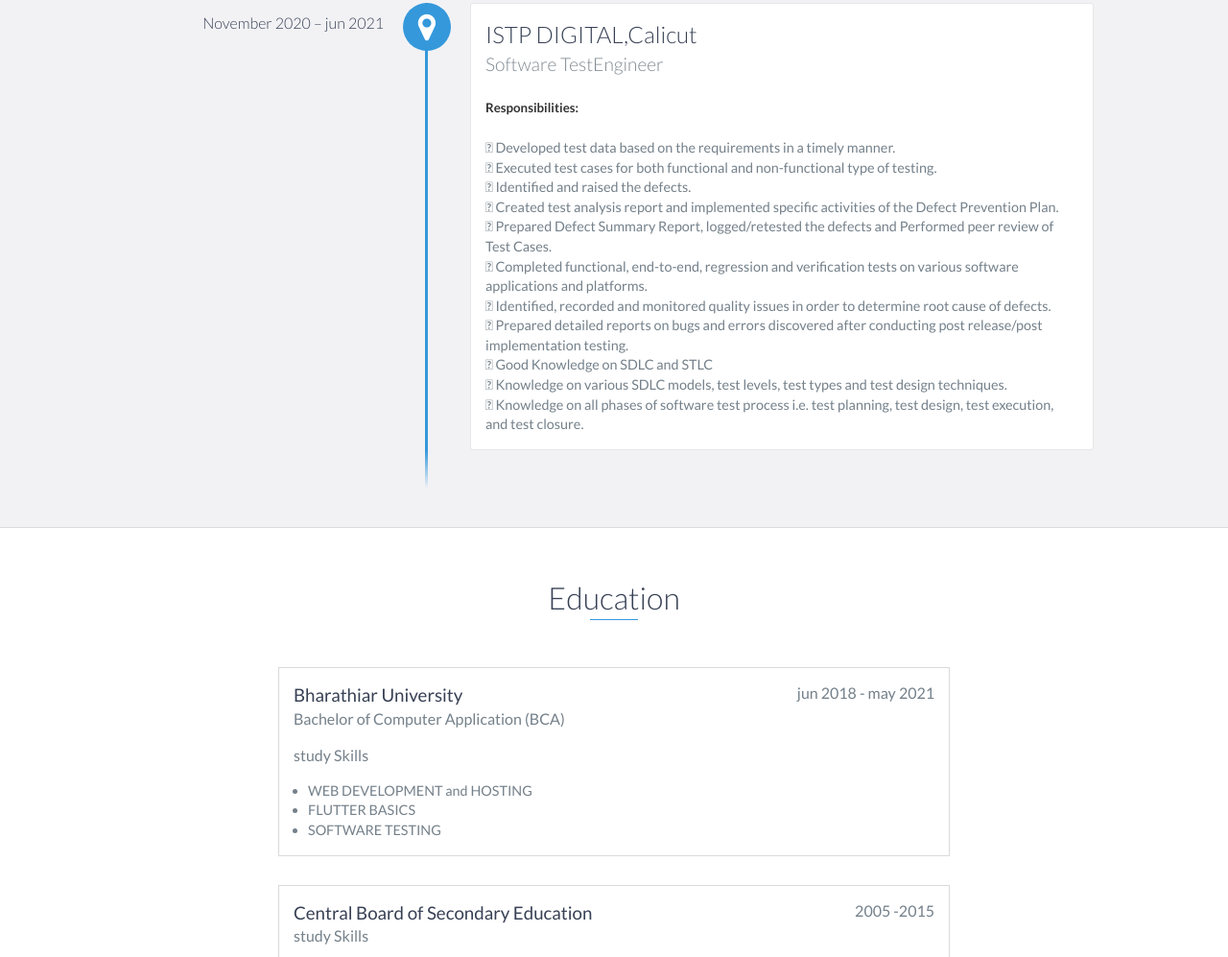
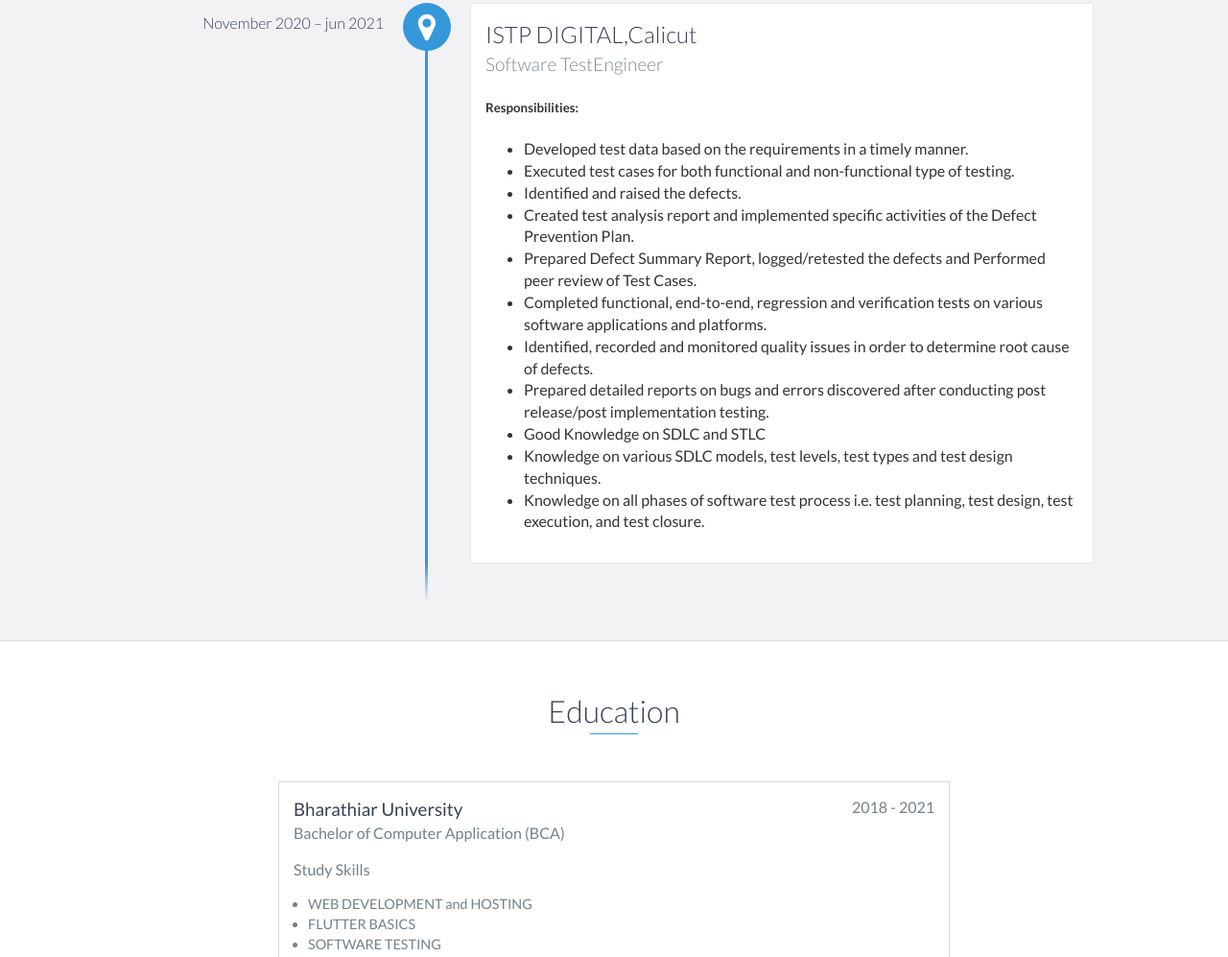
Before and after one commit to arshadrahiman/my-portfolio, a plain HTML site: page index.html in a window 1280 px wide. Shown: the part 1195-2192 px from the top of the page at 96% size. Drawn offline with nearby package versions, Linux system fonts and the light colour scheme.

Commit message:
Update index.html

```diff
--- a/index.html
+++ b/index.html
@@ -92,19 +92,23 @@
                 <h4>Software TestEngineer</h4>
                <h5> Responsibilities:</h5>
 
+                <ul>
+                   <li>  Developed test data based on the requirements in a timely manner. </li>
+                   <li>  Executed test cases for both functional and non-functional type of testing.</li>
+                   <li> Identified and raised the defects. </li>
+                   <li> Created test analysis report and implemented specific activities of the Defect Prevention Plan. </li>
+                   <li> Prepared Defect Summary Report, logged/retested the defects and Performed peer review of Test Cases.</li>
+                   <li> Completed functional, end-to-end, regression and verification tests on various software applications and platforms.</li>
+                   <li> Identified, recorded and monitored quality issues in order to determine root cause of defects.</li>
+                   <li> Prepared detailed reports on bugs and errors discovered after conducting post release/post implementation testing. </li>
+                   <li> Good Knowledge on SDLC and STLC</li>
+                   <li> Knowledge on various SDLC models, test levels, test types and test design techniques. </li>
+                   <li> Knowledge on all phases of software test process i.e. test planning, test design, test execution, and test closure. </li>
 
-<p> Developed test data based on the requirements in a timely manner. </p>
-<p> Executed test cases for both functional and non-functional type of testing. </p>
-<p> Identified and raised the defects. </p>
-<p> Created test analysis report and implemented specific activities of the Defect Prevention Plan. </p>
-<p> Prepared Defect Summary Report, logged/retested the defects and Performed peer review of Test Cases. </p>
-<p> Completed functional, end-to-end, regression and verification tests on various software applications and platforms. </p>
-<p> Identified, recorded and monitored quality issues in order to determine root cause of defects. </p>
-<p> Prepared detailed reports on bugs and errors discovered after conducting post release/post implementation testing. </p>
-<p> Good Knowledge on SDLC and STLC </p>
-<p> Knowledge on various SDLC models, test levels, test types and test design techniques. </p>
-<p> Knowledge on all phases of software test process i.e. test planning, test design, test execution, and test closure. </p>
-                 </p>
+                </ul>
+
+
+
            </div>
             <!--
 
@@ -131,9 +135,9 @@
         <h2 class="heading">Education</h2>
         <div class="education-block">
             <h3>Bharathiar University</h3>
-            <span class="education-date">jun 2018 - may 2021</span>
+            <span class="education-date">2018 - 2021</span>
             <h4>Bachelor of Computer Application (BCA)</h4>
-            <h4>study Skills</h4>
+            <h4>Study Skills</h4>
             <ul>
                 <li>
                    WEB DEVELOPMENT and HOSTING</li>
@@ -150,7 +154,7 @@
         <div class="education-block">
             <h3>Central Board of Secondary Education</h3>
             <span class="education-date"> 2005 -2015  </span>
-            <h4>study Skills</h4>
+            <h4>Study Skills</h4>
             <ul>
                 <li>
                     MS OFFICE</li>
```
